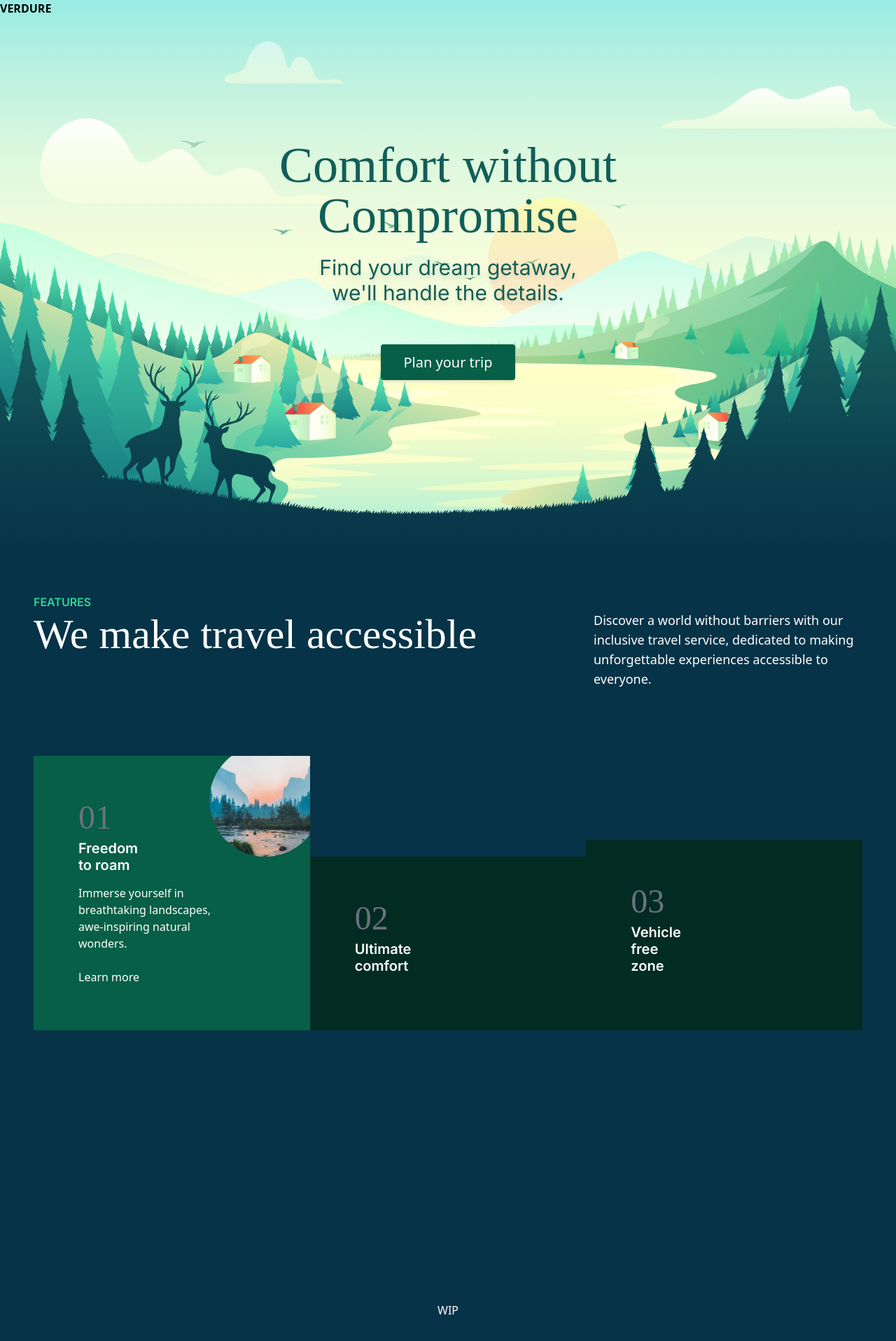
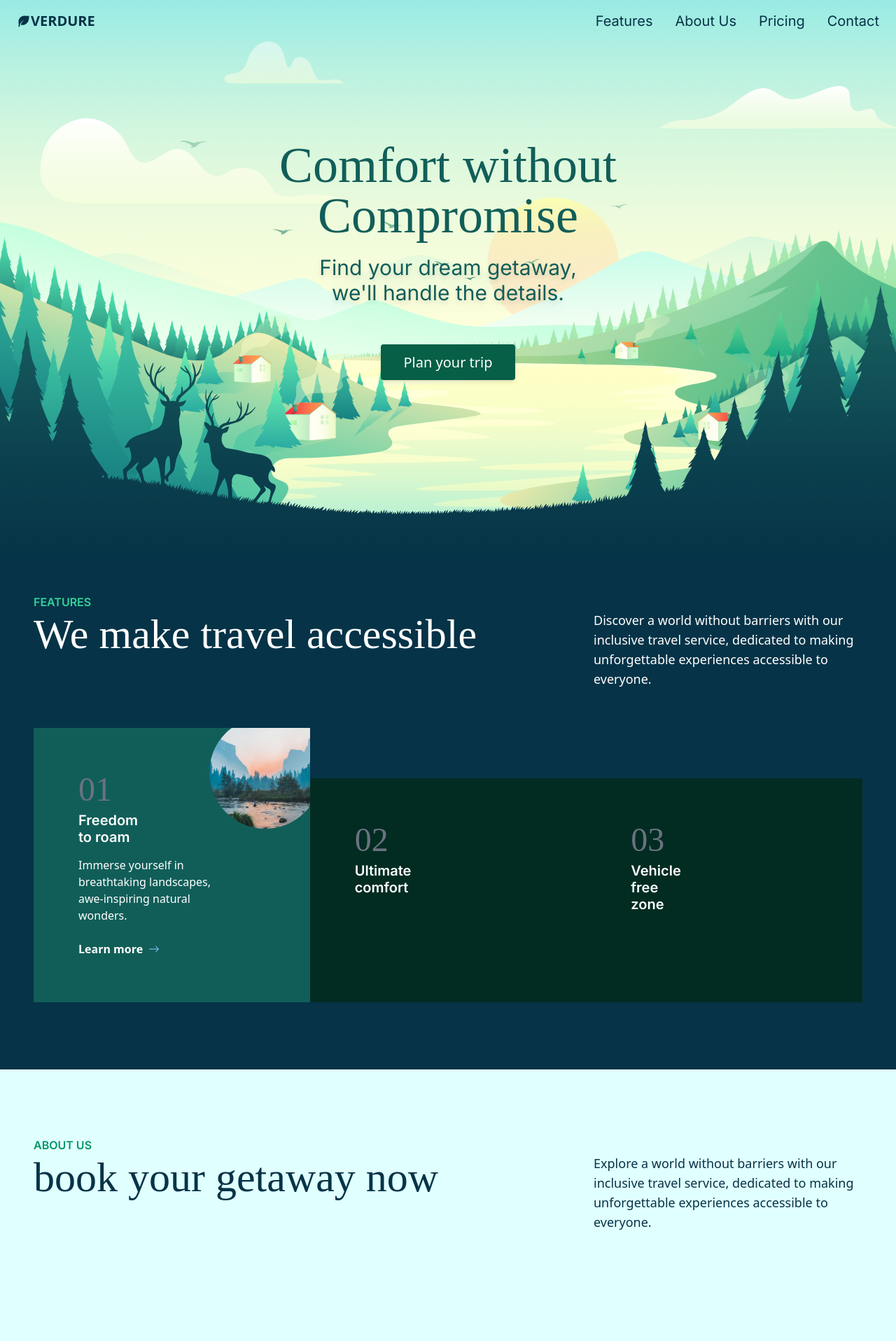
Before and after one commit to lirobinxc/verdure, a React (Vite) app: page / in a window 1280 px wide. Shown: the top 1916 px of the page at 70% size. After the commit the page ends 1856 px from the top, so only its background shows below. Built offline with nearby package versions, Linux system fonts and the light colour scheme; a web font is replaced by a local one.

Commit message:
feat(FeaturesPanel): complete

```diff
--- a/src/App.tsx
+++ b/src/App.tsx
@@ -1,4 +1,5 @@
 import './App.css';
+import { AbountPanel } from './components/AboutPanel/AboutPanel.tsx';
 import FeaturesPanel from './components/FeaturesPanel.tsx';
 import Hero from './components/Hero';
 import Navbar from './components/Navbar';
@@ -14,9 +15,12 @@ function App() {
       />
       <Spacer size="xl" bgColor="darkGreen" />
       <FeaturesPanel tagline="Features" />
-      <div className="flex h-full items-center justify-center bg-[#063347] text-center text-white">
+      <Spacer size="2xl" bgColor="darkGreen" />
+      <Spacer size="2xl" />
+      <AbountPanel tagline="About us" />
+      {/* <div className="flex h-full items-center justify-center text-center text-white">
         WIP
-      </div>
+      </div> */}
     </>
   );
 }
--- a/src/components/AboutPanel copy/AboutPanel.tsx
+++ /dev/null
@@ -1,13 +0,0 @@
-import React from 'react';
-
-interface AboutPanelProps {
-  title: string;
-}
-
-export const AboutPanel: React.FC<AboutPanelProps> = ({ title }) => {
-  return (
-    <>
-      <h2>{title}</h2>
-    </>
-  );
-};
--- a/src/components/AboutPanel/AboutPanel.tsx
+++ b/src/components/AboutPanel/AboutPanel.tsx
@@ -1,13 +1,49 @@
 import React from 'react';
+import Header from '../shared/Header';
+import { FontFamily } from '../../types/FontFamily';
+import Container from '../shared/Container';
+import Spacer from '../shared/Spacer';
 
-interface AboutPanelProps {
-  title: string;
+interface AbountPanelProps {
+  tagline: string;
 }
 
-export const AboutPanel: React.FC<AboutPanelProps> = ({ title }) => {
+export const AbountPanel: React.FC<AbountPanelProps> = ({ tagline }) => {
   return (
-    <>
-      <h2>{title}</h2>
-    </>
+    <section className="text-darkGreen">
+      <Container>
+        <p
+          className="color-white font-primary font-semibold text-emerald-600
+              md:flex-1"
+        >
+          {tagline.toLocaleUpperCase()}
+        </p>
+        <header
+          className="flex flex-col gap-2
+            lg:flex-row lg:justify-between lg:gap-12"
+        >
+          <div>
+            <Spacer size="xs" />
+            <Header
+              type="h2"
+              font={FontFamily.DISPLAY}
+              text={'book your getaway now'}
+            />
+          </div>
+          <p
+            className="flex-1 text-base
+              sm:max-w-md
+              md:max-w-md
+              lg:max-w-xs lg:text-lg
+              xl:max-w-sm"
+          >
+            Explore a world without barriers with our inclusive travel service,
+            dedicated to making unforgettable experiences accessible to
+            everyone.
+          </p>
+        </header>
+        <Spacer size="2xl" />
+      </Container>
+    </section>
   );
 };
--- a/src/components/FeaturesPanel.tsx/FeaturesCardList.tsx
+++ b/src/components/FeaturesPanel.tsx/FeaturesCardList.tsx
@@ -1,4 +1,4 @@
-import React, { useEffect, useLayoutEffect, useState } from 'react';
+import React, { useState } from 'react';
 import FeatureCard, { FeatureCardProps } from '../shared/FeatureCard';
 import useMeasure from 'react-use-measure';
 import { twJoin } from 'tailwind-merge';
@@ -9,7 +9,7 @@ export interface FeatureCardListProps {
 
 const FeatureCardList: React.FC<FeatureCardListProps> = ({ data }) => {
   const [activeIdx, setActiveIdx] = useState(0);
-  const [measuredRef, { height }] = useMeasure({ debounce: 500 });
+  const [measuredRef] = useMeasure({ debounce: 500 });
 
   function handleCardHover(idx: number) {
     setActiveIdx(idx);
@@ -17,16 +17,15 @@ const FeatureCardList: React.FC<FeatureCardListProps> = ({ data }) => {
 
   return (
     <div
-      ref={measuredRef}
       // style={{ height }}
       className={twJoin(
-        height > 0 && `h-[${height}px]`,
         `flex flex-col
-        md:flex-row md:items-end`
+        md:h-[22rem] md:flex-row md:items-end`
       )}
     >
       {data.map((item, i) => (
         <FeatureCard
+          ref={i === 0 ? measuredRef : null}
           key={item.title}
           {...item}
           isActive={i === activeIdx}
--- a/src/components/FeaturesPanel.tsx/FeaturesPanel.tsx
+++ b/src/components/FeaturesPanel.tsx/FeaturesPanel.tsx
@@ -1,10 +1,8 @@
 import React from 'react';
 import Header from '../shared/Header';
-import { ColorName } from '../../types/ColorName';
 import { FontFamily } from '../../types/FontFamily';
 import Container from '../shared/Container';
 import Spacer from '../shared/Spacer';
-import FeatureCard from '../shared/FeatureCard';
 import { mockFeaturePanelData } from './mockFeaturePanelData';
 import FeatureCardList from './FeaturesCardList';
 
--- a/src/components/Navbar/Navbar.tsx
+++ b/src/components/Navbar/Navbar.tsx
@@ -1,10 +1,33 @@
 import React from 'react';
+import { RiLeafFill } from 'react-icons/ri';
+import { TbMenu2 } from 'react-icons/tb';
+import { motion } from 'framer-motion';
 
 const Navbar: React.FC = () => {
   return (
-    <nav className="fixed top-0 z-50 flex flex-row justify-between font-bold">
-      <p className="">VERDURE</p>
-    </nav>
+    <motion.nav className=" absolute top-0 z-50 flex w-full flex-row items-center justify-between p-4 px-6 font-bold text-darkGreen">
+      <div className="flex flex-row items-center justify-center text-xl">
+        <RiLeafFill className="" />
+        VERDURE
+      </div>
+      <button>
+        <TbMenu2 className="text-2xl md:hidden" />
+      </button>
+      <ul className="hidden flex-row gap-8 font-primary text-xl font-normal md:flex">
+        <li>
+          <button>Features</button>
+        </li>
+        <li>
+          <button>About Us</button>
+        </li>
+        <li>
+          <button>Pricing</button>
+        </li>
+        <li>
+          <button>Contact</button>
+        </li>
+      </ul>
+    </motion.nav>
   );
 };
 
--- a/src/components/shared/FeatureCard.tsx
+++ b/src/components/shared/FeatureCard.tsx
@@ -1,10 +1,11 @@
-import React from 'react';
+import { forwardRef } from 'react';
 import Header from './Header';
 import { FontFamily } from '../../types/FontFamily';
 import Spacer from './Spacer';
-import { motion } from 'framer-motion';
+import { motion, AnimatePresence } from 'framer-motion';
 import { twJoin } from 'tailwind-merge';
 import useMeasure from 'react-use-measure';
+import { BsArrowRight } from 'react-icons/bs';
 
 export interface FeatureCardProps {
   eyebrow: string;
@@ -16,33 +17,27 @@ export interface FeatureCardProps {
   onCardHover?: () => void;
 }
 
-const FeatureCard: React.FC<FeatureCardProps> = ({
-  eyebrow,
-  title,
-  content,
-  cta,
-  imageUrl,
-  isActive,
-  onCardHover,
-}) => {
-  const [ref, { height }] = useMeasure();
+const FeatureCard = forwardRef<HTMLDivElement, FeatureCardProps>(
+  ({ eyebrow, title, content, cta, imageUrl, isActive, onCardHover }, ref) => {
+    const [measuredRef, { height }] = useMeasure();
 
     return (
-    <motion.article
-      whileHover={{}}
-      onHoverStart={onCardHover}
+      <article
+        ref={ref}
+        onMouseEnter={onCardHover}
         className={twJoin(
-        isActive ? 'md:bg-emerald-800' : 'md:bg-emerald-950',
+          isActive ? 'md:bg-teal-800' : 'md:bg-emerald-950',
           `
         relative flex h-fit flex-1 flex-col justify-between gap-4 overflow-hidden bg-emerald-950 p-8 transition duration-500
         sm:p-8
-        md:p-10
+        md:min-h-[20rem] md:p-10
         lg:p-12
         xl:p-16
         `
         )}
       >
-      <img
+        <motion.img
+          initial={{}}
           src={imageUrl}
           className={twJoin(
             !isActive && 'md:opacity-0',
@@ -65,25 +60,41 @@ const FeatureCard: React.FC<FeatureCardProps> = ({
             className="font-bold !leading-6"
           />
         </div>
-      <motion.div key={title} animate={{ height }} className="overflow-hidden">
-        <div ref={ref}>
+        <motion.div
+          key={title}
+          animate={{ height }}
+          className="overflow-hidden"
+        >
+          <div ref={measuredRef}>
+            <AnimatePresence>
               {isActive && (
-            <>
+                <motion.div
+                  initial={{ opacity: 0 }}
+                  animate={{ opacity: 1 }}
+                  // exit={{ opacity: 0 }}
+                  transition={{ duration: 0.7 }}
+                >
                   <p
-                className="text-sm
+                    className={twJoin(
+                      `text-sm
                     sm:w-2/3
                     md:w-full md:text-base
-                  lg:w-4/5"
+                    lg:w-4/5`
+                    )}
                   >
                     {content}
                   </p>
-              <button className="justify-end self-start pt-6">{cta}</button>
-            </>
+                  <button className="flex flex-row items-center justify-end gap-2 self-start pt-6 font-semibold">
+                    {cta} <BsArrowRight className="text-blue-300" />
+                  </button>
+                </motion.div>
               )}
+            </AnimatePresence>
           </div>
         </motion.div>
-    </motion.article>
+      </article>
     );
-};
+  }
+);
 
 export default FeatureCard;
--- a/tailwind.config.js
+++ b/tailwind.config.js
@@ -19,6 +19,10 @@ export default {
           from: { opacity: 1 },
           to: { opacity: 0 },
         },
+        reveal: {
+          from: { opacity: 0 },
+          to: { opacity: 1 },
+        },
         slideIn: {
           from: {
             transform: 'translateX(calc(100% + var(--viewport-padding)))',
```
Lines whose indentation alone changed are shown as unchanged.
